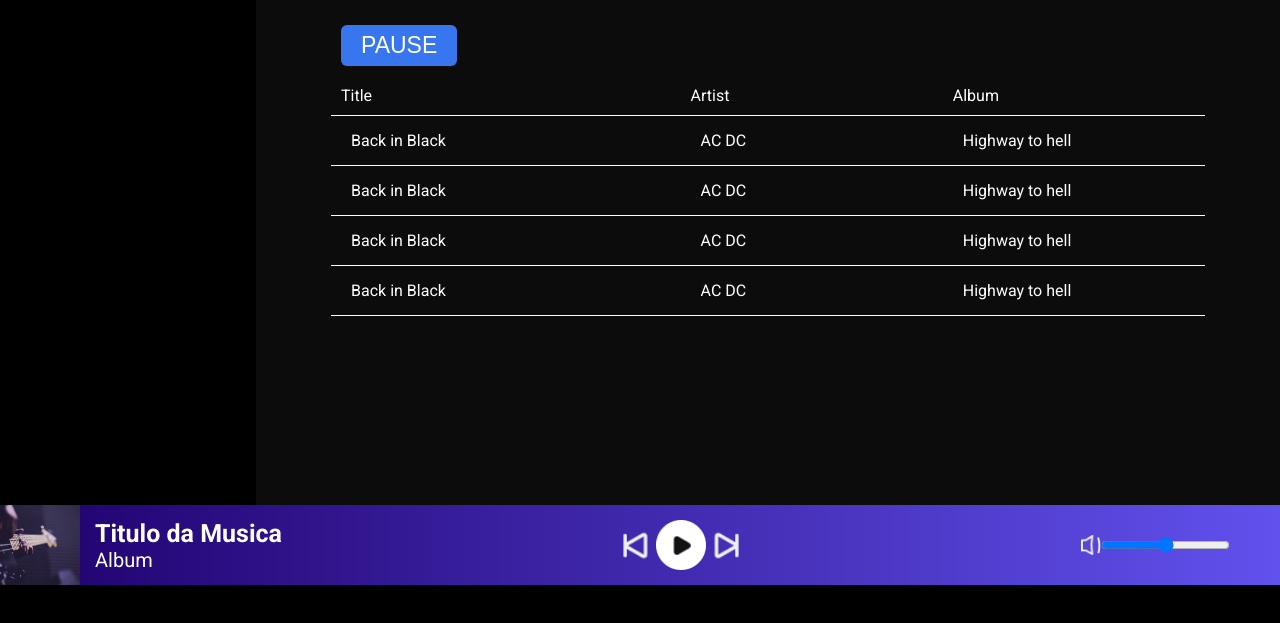
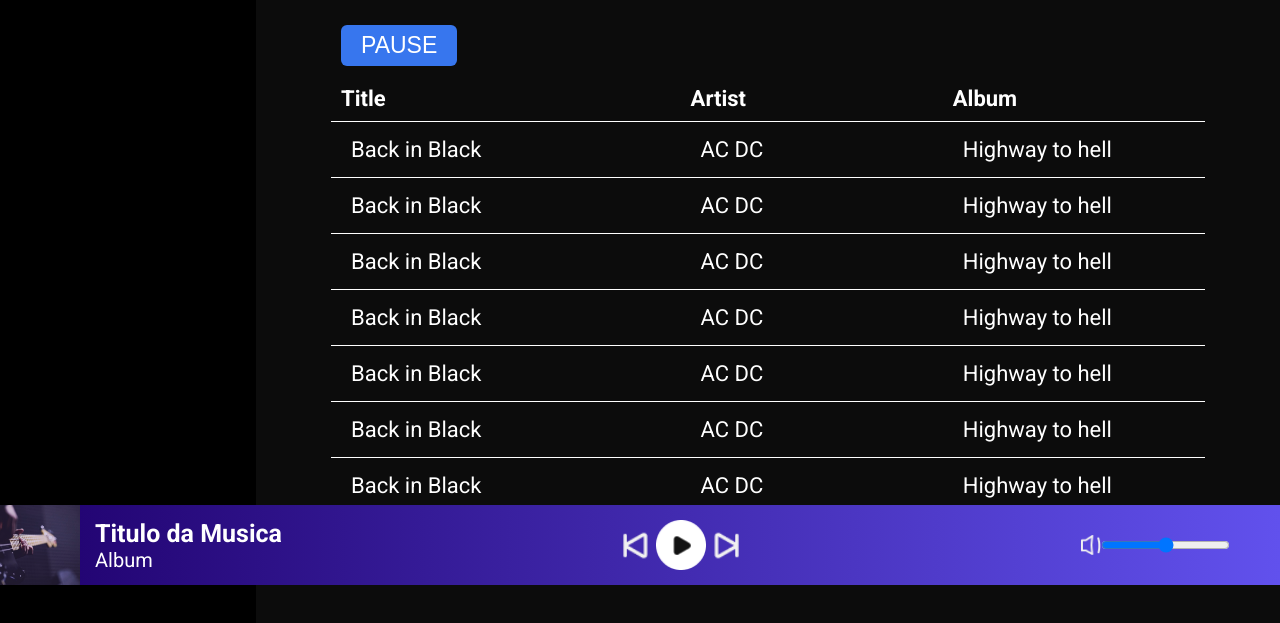
Before and after one commit to gabrielrochasouza/Maratona-kenzie-plataforma-streaming, a plain HTML site: page index.html in a window 1280 px wide. Shown: the part 215-838 px from the top of the page. Before the commit the page ends 800 px from the top, so only its background shows below. Drawn offline with Linux system fonts and the light colour scheme.

Commit message:
arrumando o css

```diff
--- a/index.html
+++ b/index.html
@@ -99,6 +99,26 @@
                         <p>AC DC</p>
                         <p>Highway to hell</p>
                     </li>
+                    <li>
+                        <p class="primeiro-item">Back in Black</p>
+                        <p>AC DC</p>
+                        <p>Highway to hell</p>
+                    </li>
+                    <li>
+                        <p class="primeiro-item">Back in Black</p>
+                        <p>AC DC</p>
+                        <p>Highway to hell</p>
+                    </li>
+                    <li>
+                        <p class="primeiro-item">Back in Black</p>
+                        <p>AC DC</p>
+                        <p>Highway to hell</p>
+                    </li>
+                    <li>
+                        <p class="primeiro-item">Back in Black</p>
+                        <p>AC DC</p>
+                        <p>Highway to hell</p>
+                    </li>
                 </ul>
 
 
--- a/src/css/style.css
+++ b/src/css/style.css
@@ -95,6 +95,7 @@ main{
     background-color: #0c0c0c;
     color: white;
     padding: 30px 15px;
+    min-height: 630px;
 }
 .Bloco-Musicas .areadeMusicas button{
     background: #3776ee;
@@ -120,8 +121,9 @@ main{
 .Bloco-Musicas .areadeMusicas .areadeMusicas__Cabecalho p{
     width: 30%;
     padding: 10px;
-    border-bottom: 1px solid white;
+    border-bottom: 0.5px solid white;
     color: white;
+    font-weight: 600;
 }
 .Bloco-Musicas .areadeMusicas .areadeMusicas__Cabecalho .primeiro-item{
     width: 40%;
@@ -132,19 +134,20 @@ main{
 ::-webkit-scrollbar{
     background-color: rgb(56, 56, 56);
     border-radius: 20px;
-    width: 5px;
+    width: 8px;
 }
 ::-webkit-scrollbar-thumb{
-    background-color: rgb(168, 168, 168);
+    background-color: rgb(187, 187, 187);
     color:rgb(168, 168, 168) ;
     border-radius: 20px;
-    width: 3px;
+
 }
 
 .Bloco-Musicas .areadeMusicas .lista-das-musicas{
-    min-height: 300px;
-    height: 100%;
+    min-height: 200px;
+    height: 400px;
     overflow-y: scroll;
+    margin-bottom: 150px;
 }
 .Bloco-Musicas .areadeMusicas .lista-das-musicas li{
     display: flex;
@@ -153,7 +156,7 @@ main{
 .Bloco-Musicas .areadeMusicas .lista-das-musicas p{
     width: 30%;
     padding: 10px;
-    border-bottom: 1px solid white;
+    border-bottom: 0.5px solid white;
     color: white;
 }
 .Bloco-Musicas .areadeMusicas .lista-das-musicas li:hover{
@@ -291,4 +294,7 @@ main{
 .Bloco-Musicas .areadeMusicas {
     padding: 30px 75px;
 }
+.Bloco-Musicas .areadeMusicas p{
+    font-size: 22px;
 }
+}
```
